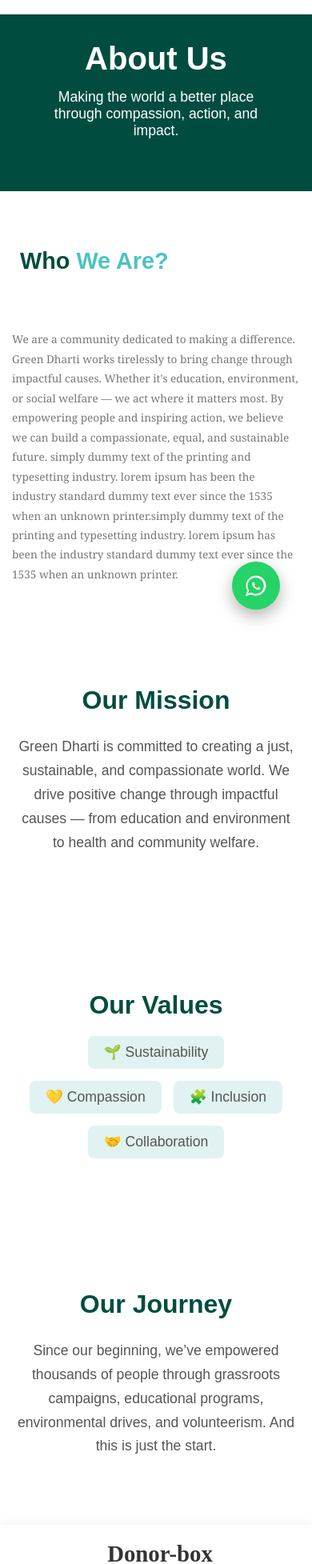
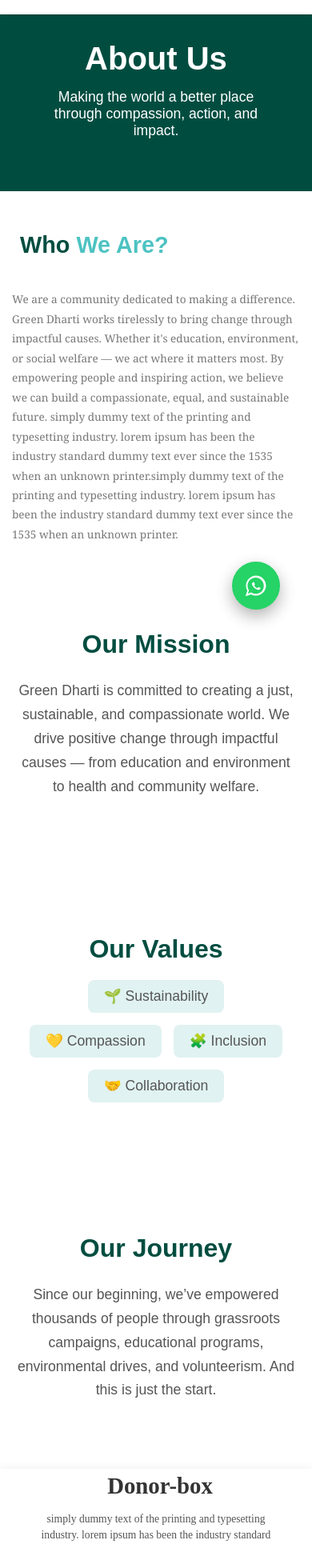
Before and after one commit to TejasMahakalAlpha/crowd_fund, a React (Vite) app in the folder BRD-Crowdfund/frontend/: page /about in a window 390 px wide. Shown: the part 42-1997 px from the top of the page at 80% size. Built offline with nearby package versions, Linux system fonts and the light colour scheme.

Commit message:
Changing Home Page css

```diff
--- a/BRD-Crowdfund/frontend/src/components/AboutSection.css
+++ b/BRD-Crowdfund/frontend/src/components/AboutSection.css
@@ -1,6 +1,6 @@
 /* src/components/AboutSection.css */
 .about-section {
-  padding: 80px 20px;
+  padding: 40px 20px;
   background: #ffffff;
   color: #333;
   display: flex;
@@ -65,7 +65,7 @@
 @media (max-width: 992px) {
   .about-flex-container {
     flex-direction: column;
-    gap: 30px;
+    gap: 0px;
   }
   .about-title-wrapper {
     flex: 0 0 auto;
@@ -94,7 +94,7 @@
 
 @media (max-width: 768px) {
   .about-section {
-    padding: 60px 15px;
+    padding: 30px 15px;
   }
   .section-title {
     font-size: 2.2rem;
@@ -107,7 +107,7 @@
 
 @media (max-width: 480px) {
   .about-section {
-    padding: 40px 10px;
+    padding: 20px 10px;
   }
   .section-title {
     font-size: 1.8rem;
--- a/BRD-Crowdfund/frontend/src/components/CausesSection.css
+++ b/BRD-Crowdfund/frontend/src/components/CausesSection.css
@@ -19,7 +19,7 @@
 /* === Main Section Layout === */
 .causes-section {
   background: var(--background-light);
-  padding: 0 20px 60px 20px;
+   padding: 40px 20px;
   text-align: center;
 }
 
@@ -27,7 +27,7 @@
   font-size: clamp(2rem, 5vw, 2.5rem);
   color: var(--primary-dark);
   /* UPDATED: Reduced margin from 50px to 30px to decrease gap */
-  margin-bottom: 30px;
+  margin-bottom: 10px;
   font-weight: 700;
 }
 
@@ -210,11 +210,11 @@
 @media (max-width: 480px) {
   .causes-section {
     /* Mobile par side se kam padding */
-    padding: 0 15px 40px 15px;
+    padding:  15px  15px;
   }
 
   .section-title {
-    margin-bottom: 25px; /* Mobile par title ke neeche kam gap */
+    margin-bottom: 20px; /* Mobile par title ke neeche kam gap */
   }
 
   .cause-card {
--- a/BRD-Crowdfund/frontend/src/components/DonationCard.css
+++ b/BRD-Crowdfund/frontend/src/components/DonationCard.css
@@ -1,6 +1,6 @@
 /* src/components/DonationCard.css */
 .donation-section {
-  padding: 80px 20px;
+  padding: 20px 20px;
   background: #f0fdfa;
   text-align: center;
 }
--- a/BRD-Crowdfund/frontend/src/components/EventsSection.css
+++ b/BRD-Crowdfund/frontend/src/components/EventsSection.css
@@ -1,6 +1,6 @@
 .events-section {
   background: #fafafa;
-  padding: 80px 20px;
+  padding: 20px 20px;
   text-align: center;
 }
 
--- a/BRD-Crowdfund/frontend/src/components/Footer.css
+++ b/BRD-Crowdfund/frontend/src/components/Footer.css
@@ -67,7 +67,7 @@
 
 /* Footer Headings */
 .footer-col h4 {
-  margin-bottom: 10px;
+  margin-bottom: 5px;
   color: #333;
   font-size: 1.1rem;
   font-weight: 600;
@@ -83,14 +83,14 @@
 }
 
 /* Optional Bottom Bar (assuming it's still in JSX if this CSS is for it) */
-.footer-bottom {
+/* .footer-bottom {
   border-top: 1px solid #e0e0e0;
   margin-top: 30px;
   padding-top: 20px;
   text-align: center;
   color: #888;
   font-size: 0.85rem;
-}
+} */
 
 /* Social Icons (optional) */
 .footer-social {
@@ -123,14 +123,14 @@
   .footer-col {
     flex: 1 1 calc(50% - 12.5px);
     max-width: calc(50% - 12.5px);
-    margin-bottom: 25px;
+    margin-bottom: 5px;
   }
 }
 
 /* For screens smaller than 768px (e.g., tablets in portrait or large phones) */
 @media (max-width: 768px) {
   .main-footer {
-    padding: 30px 15px;
+    padding: 15px 10px;
   }
 
   .footer-col {
@@ -142,7 +142,7 @@
   }
 
   .footer-container {
-    gap: 15px; /* ⭐ REDUCED GAP: Smaller gap for container when stacked ⭐ */
+    gap: 5px; /* ⭐ REDUCED GAP: Smaller gap for container when stacked ⭐ */
   }
 
   .footer-icon {
@@ -165,7 +165,7 @@
 /* For screens smaller than 480px (e.g., small phones) */
 @media (max-width: 480px) {
   .main-footer {
-    padding: 20px 10px;
+    padding: 5px 0px;
   }
 
   .footer-icon {
--- a/BRD-Crowdfund/frontend/src/components/Header.css
+++ b/BRD-Crowdfund/frontend/src/components/Header.css
@@ -24,7 +24,7 @@
   display: flex;
   align-items: center;
   gap: 30px;
-  flex-wrap: wrap;
+  flex-wrap: nowrap;
   position: relative;
 }
 
--- a/BRD-Crowdfund/frontend/src/components/HeroSection.css
+++ b/BRD-Crowdfund/frontend/src/components/HeroSection.css
@@ -12,9 +12,10 @@ body, html {
   /* ⭐ Background image removed from here ⭐ */
   background-color: #f0f8ff; /* Default background color for the section */
   color: #333; /* Default text color (can be overridden by .hero-text-content) */
-  padding: 0; /* ⭐ No padding on hero section itself ⭐ */
+  padding-top: 0; /* ⭐ No padding on hero section itself ⭐ */
+  margin-top: 80px;
   position: relative;
-  min-height: 550px; /* Adjust min-height if needed */
+  min-height: auto; /* Adjust min-height if needed */
   display: flex; /* Make it a flex container to hold the main content wrapper */
   align-items: center; /* Center content vertically */
   justify-content: center; /* Center content horizontally */
--- a/BRD-Crowdfund/frontend/src/components/Testimonials.css
+++ b/BRD-Crowdfund/frontend/src/components/Testimonials.css
@@ -70,7 +70,7 @@
 }
 
 .testimonial-cards-desktop .testimonial-card:nth-child(2) {
-  margin-top: -50px;
+  margin-top: -5px;
 }
 
 /* === MOBILE/TABLET LAYOUT (Swiper Slider) === */
```
Also changed, not shown: BRD-Crowdfund/frontend/src/pages/Causes.jsx (+4 -4 lines).
